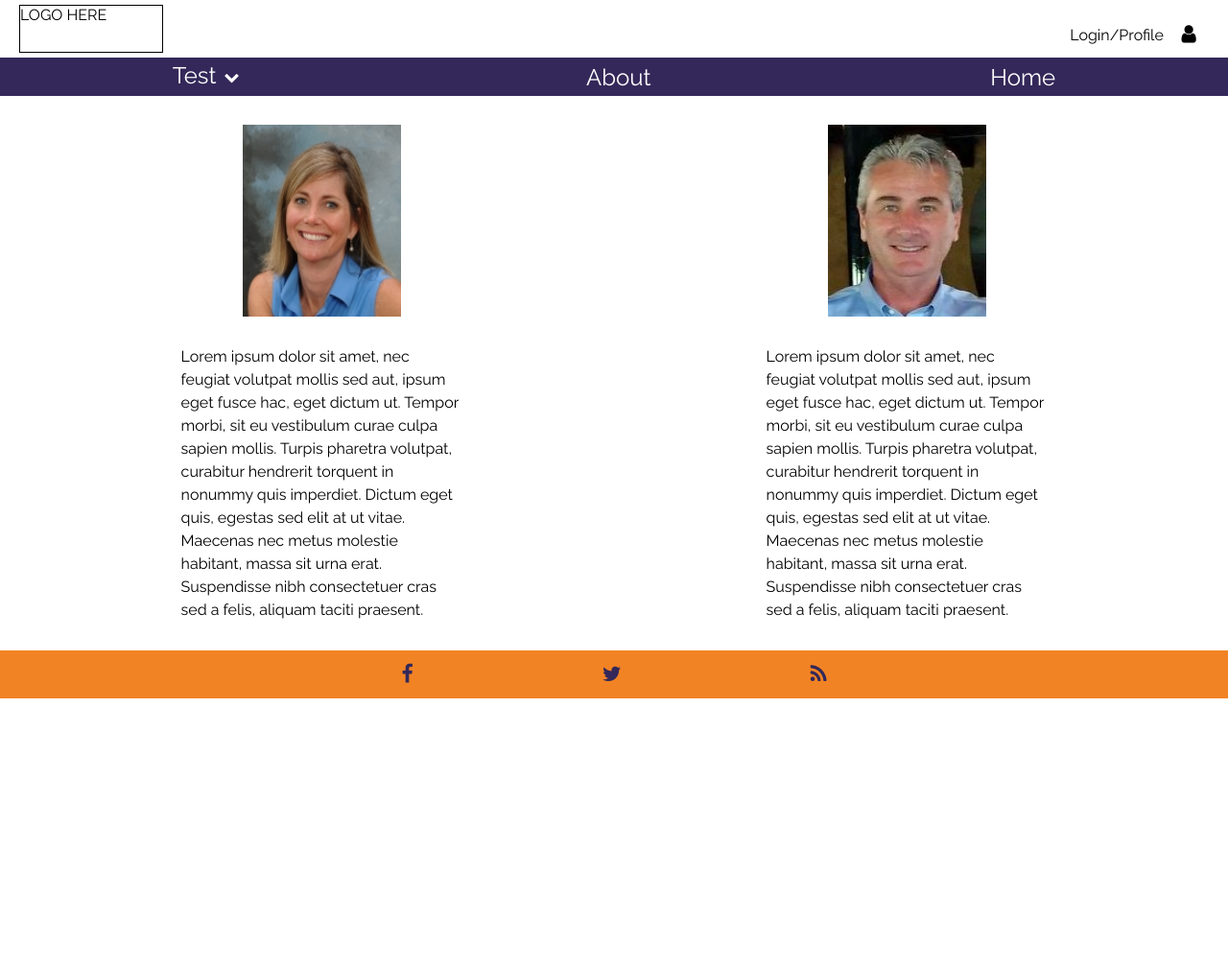
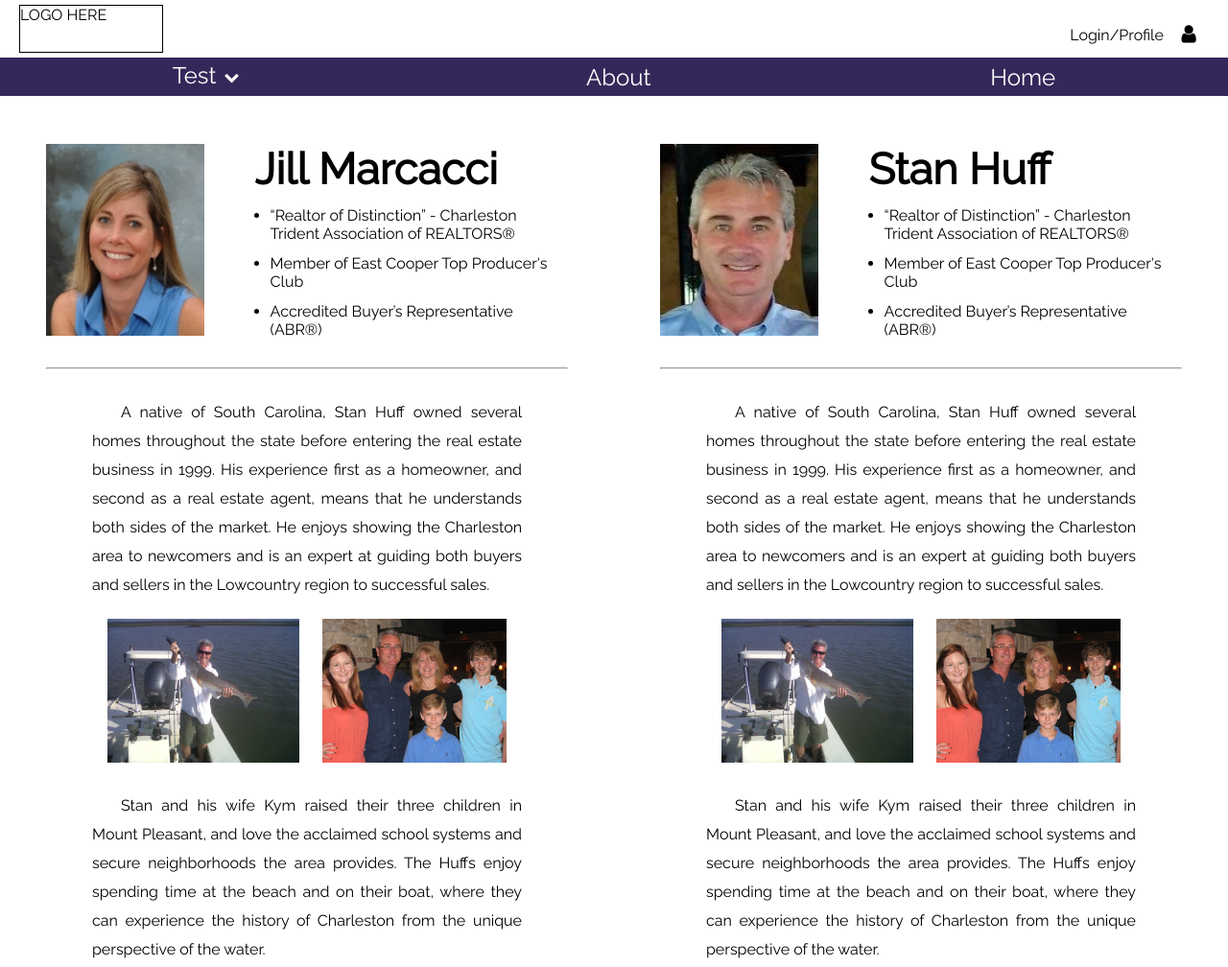
Before and after one commit to erinmeyers88/stanStyling, a plain HTML site: page about.html in a window 1280 px wide. Shown: the top 1008 px of the page at 96% size. Before the commit the page ends 800 px from the top, so only its background shows below. Drawn offline with Linux system fonts and the light colour scheme.

Commit message:
working on about layout and content

```diff
--- a/about.html
+++ b/about.html
@@ -19,30 +19,76 @@
 	<nav>
 		<div>
 			<h3>Test</h3><i class="fa fa-chevron-down"></i></div>
-		<a href="about.html"><div><h3>About</h3></div></a>
-		<a href="index.html"><div><h3>Home</h3></div></a>
+		<a href="about.html">
+			<div>
+				<h3>About</h3></div>
+		</a>
+		<a href="index.html">
+			<div>
+				<h3>Home</h3></div>
+		</a>
 	</nav>
 	<content>
 		<div class="aboutSection">
 			<div class="aboutPerson">
-				<img class="headshot" src="jillHeadshot.jpg" alt="">
-				<p>Lorem ipsum dolor sit amet, nec feugiat volutpat mollis sed aut, ipsum eget fusce hac, eget dictum ut. Tempor morbi,
-					sit eu vestibulum curae culpa sapien mollis. Turpis pharetra volutpat, curabitur hendrerit torquent in nonummy quis
-					imperdiet. Dictum eget quis, egestas sed elit at ut vitae. Maecenas nec metus molestie habitant, massa sit urna erat.
-					Suspendisse nibh consectetuer cras sed a felis, aliquam taciti praesent.
+				<div class="aboutPersonTop">
+					<img class="headshot" src="jillHeadshot.jpg" alt="">
+					<div class="nameAndAwards">
+						<h1>Jill Marcacci</h1>
+						<ul>
+							<li>“Realtor of Distinction” - Charleston Trident Association of REALTORS®</li>
+							<li>Member of East Cooper Top Producer's Club</li>
+							<li>Accredited Buyer’s Representative (ABR®) </li>
+						</ul>
+
+					</div>
+				</div>
+				<hr>
+				<p>A native of South Carolina, Stan Huff owned several homes throughout the state before entering the real estate business
+					in 1999. His experience first as a homeowner, and second as a real estate agent, means that he understands both sides
+					of the market. He enjoys showing the Charleston area to newcomers and is an expert at guiding both buyers and sellers
+					in the Lowcountry region to successful sales.
 				</p>
+				<div class="personalPics">
+					<img src="stanFish.jpg" alt="">
+					<img src="stanFamily.jpg" alt="">
+				</div>
+				<p>Stan and his wife Kym raised their three children in Mount Pleasant, and love the acclaimed school systems and secure
+					neighborhoods the area provides. The Huffs enjoy spending time at the beach and on their boat, where they can experience
+					the history of Charleston from the unique perspective of the water.</p>
 			</div>
 
+
+
 			<div class="aboutPerson">
-				<img class="headshot" src="stanHeadshot.jpg" alt="">
-				<p>Lorem ipsum dolor sit amet, nec feugiat volutpat mollis sed aut, ipsum eget fusce hac, eget dictum ut. Tempor morbi,
-					sit eu vestibulum curae culpa sapien mollis. Turpis pharetra volutpat, curabitur hendrerit torquent in nonummy quis
-					imperdiet. Dictum eget quis, egestas sed elit at ut vitae. Maecenas nec metus molestie habitant, massa sit urna erat.
-					Suspendisse nibh consectetuer cras sed a felis, aliquam taciti praesent.
+				<div class="aboutPersonTop">
+					<img class="headshot" src="stanHeadshot.jpg" alt="">
+					<div class="nameAndAwards">
+						<h1>Stan Huff</h1>
+						<ul>
+							<li>“Realtor of Distinction” - Charleston Trident Association of REALTORS®</li>
+							<li>Member of East Cooper Top Producer's Club</li>
+							<li>Accredited Buyer’s Representative (ABR®) </li>
+						</ul>
+
+					</div>
+				</div>
+				<hr>
+				<p>A native of South Carolina, Stan Huff owned several homes throughout the state before entering the real estate business
+					in 1999. His experience first as a homeowner, and second as a real estate agent, means that he understands both sides
+					of the market. He enjoys showing the Charleston area to newcomers and is an expert at guiding both buyers and sellers
+					in the Lowcountry region to successful sales.
 				</p>
+				<div class="personalPics">
+					<img src="stanFish.jpg" alt="">
+					<img src="stanFamily.jpg" alt="">
+				</div>
+				<p>Stan and his wife Kym raised their three children in Mount Pleasant, and love the acclaimed school systems and secure
+					neighborhoods the area provides. The Huffs enjoy spending time at the beach and on their boat, where they can experience
+					the history of Charleston from the unique perspective of the water.</p>
 			</div>
 		</div>
-
+		</div>
 	</content>
 	<footer>
 		<div class="footerIcons">
--- a/mystyles.css
+++ b/mystyles.css
@@ -278,7 +278,8 @@ footer {
 	flex-direction: row;
 	justify-content: space-around;
 	align-items: center;
-	margin: 30px;
+	margin-top: 50px;
+	margin-bottom: 50px;
 }
 
 .aboutPerson {
@@ -286,19 +287,62 @@ footer {
 	flex-direction: column;
 	align-content: center;
 	align-items: center;
-	width: 40%;
+	width: 50%;
 }
 
-.aboutPerson img {
-	height: 200px;
-	width: 165px;
+.aboutPersonTop {
+	display: flex;
+	flex-direction: row;
+	justify-content: space-between;
+	width: 85%;
+}
+
+.aboutPerson hr {
+	width: 85%;
+	margin-top: 30px;
 	margin-bottom: 30px;
 }
 
-.aboutPerson p {
+.nameAndAwards {
 	width: 60%;
+	height: 100%;
+}
+.nameAndAwards ul {
+	padding-left: 1em;
+	margin: 0;
+
 }
 
+ul li {
+	/*text-indent: -1em;*/
+	margin-top: 12px;
+}
+
+.headshot {
+	height: 200px;
+	width: 165px;
+}
+
+.aboutPerson p {
+	width: 70%;
+	line-height: 30px;
+	margin-bottom: 20px;
+	text-indent: 30px;
+	text-align: justify;
+}
+
+.personalPics {
+	display: flex;
+	flex-direction: row;
+	justify-content: space-between;
+	width: 65%;
+}
+
+.personalPics img {
+	height: 150px;
+	margin-bottom: 30px;
+
+}
 
 /*Media queries*/
 
@@ -310,6 +354,10 @@ footer {
 }
 
 @media (max-width: 954px) {
+
+	.homeTop {
+		justify-content: center;
+	}
 
 	.homeMiddle {
 		flex-direction: column;
@@ -328,9 +376,11 @@ footer {
 		width: 100%;
 		margin-bottom: 50px;
 	}
+
+
 }
 
-@media (max-width: 760px) {
+@media (max-width: 768px) {
 
 	h1 {
 		font-size: 40px;
@@ -350,7 +400,7 @@ footer {
 	}
 
 	.homeTop {
-		justify-content: center;
+		height: 450px;
 	}
 
 	.topRight {
@@ -377,6 +427,10 @@ footer {
 
 	h4 {
 		font-size: 16px;
+	}
+
+	.homeTop {
+		height: 425px;
 	}
 
 	.login {
@@ -430,6 +484,9 @@ footer {
 	height: 45px;
 	margin: 5px;
 	width: 120px;
+	}
+
+	.homeTop {
+		height: 375px;
+	}
 }
-
-}
--- a/styles.css
+++ b/styles.css
@@ -1,8 +1,7 @@
-* {margin: 0px;padding: 0px; font-family: 'Segoe UI', Tahoma, Geneva, Verdana, sans-serif;}
+* { margin: 0px; padding: 0px; }
+body { background: #E2DDCA url(/img/page_bg1.gif) repeat-x top center; font: 12px/18px arial, verdana, tahoma, sans-serif;text-align: center;color: #443939;}
 
-body { width: 100%;}
-
-h1,h2,h3,h4,h5,h6 { font-weight: normal;}
+h1,h2,h3,h4,h5,h6 { font-weight: normal; font-family: Georgia, "Times New Roman", Times, serif; }
 h1 { margin: 0px; line-height: 1; margin-bottom: 15px; }
 h2 { font-size: 1.5em; margin-bottom: 0.75em; }
 h3 { font-size: 1.3em; padding: 5px; line-height: 1; margin: 5px 0px; }
@@ -11,11 +10,13 @@ h5 { font-size: 1em; font-weight: bold; margin-bottom: 1.5em; }
 h6 { font-size: 1em; font-weight: bold; }
 h1 img, h2 img, h3 img,h4 img, h5 img, h6 img { margin: 0; }
 
-p           {font-size: 14px; margin: 0 0 1em; line-height: 18px; text-align: left;font-weight: 200;}
+p           { font-size: 12px; margin: 0 0 1em; line-height: 18px; text-align: left; }
 p img       { float: left; margin: 1.5em 1.5em 1.5em 0; padding: 0; }
 p img.right { float: right; margin: 1.5em 0 1.5em 1.5em; }
 
-a {color: black;}
+a:focus,
+a:hover     { color: #005062; text-decoration: none; }
+a           { color: #448786; text-decoration: underline; }
 
 blockquote  { margin: 1.5em; color: #666; font-style: italic; }
 strong      { font-weight: bold; }
@@ -58,31 +59,36 @@ dd          { margin-left: 1.5em;}
 .green { color: #50822d; }
 
 /* centers the layout */
-/*#centered { width: 100%; background: none; margin: 0 auto; text-align: left; }*/
-#centered-home { width: 100%; padding: 3%; display: flex; flex-direction: column;/* text-align: left; */justify-content: center;align-content: center;align-items: center;}
+#centered { width: 990px; background: none; margin: 0 auto; text-align: left; }
+#centered-home { width: 850px; background: none; margin: 0 auto; text-align: left; }
 
-#header { height: 70px; background-color: #0A43BF; display: flex; flex-direction: row; justify-content: flex-start; align-items: center;}
+#header { height: 97px; margin-bottom: 0px; background: url(/img/page_bg1.gif) repeat-x top center; }
 
-
+#header a#logo { font-style: italic; display: block; height: 107px; font-size: 12px; color: #fff; padding-top: 10px; text-decoration: none; }
+#header a#logo img { float:right; margin-right:20px; margin-top: 0px; }
+#header a#logo span { font: normal 16px Georgia, "Times New Roman", Times, serif; text-decoration: none; position:relative; top:26px; }
+#header a#logo span p{ font: normal 12px Georgia, "Times New Roman", Times, serif; text-decoration: none; font-style:italic; }
+#header span#hdrlinks a{ position: relative; padding: 3px 0px; color: #fff; top: -82px; left: 150px; width: 500px; text-align: center; font-size: 1.2em; }
+#header span#topright { position: relative; display: block; background: #142c63; padding: 7px 0px; color: #fff; top: -88px; left: 750px; width: 200px; text-align: center; font-size: 1.2em; }
 
 /* -------  NAVIGATION  ----------------- */
-#navigation {font-size: 1.2em; border-bottom: 1px solid black; color: #CA3B1E;}
-#navigation ul { display: table; margin: 0px; display: flex;flex-direction: row;justify-content: space-around; }
-#navigation ul li { padding-bottom: 5px; float: left; list-style: none;}
-#navigation ul li a {/* outline: none; *//* background: none; *//* text-decoration: none; *//* padding:5px; */}
-#navigation ul li a:hover {text-decoration: underline; background:none; }
+#navigation {font-size: 1.2em; line-height: 23px; margin: 0px 10px; margin-top: 0px; }
+#navigation ul { display: table; margin: 0px; }
+#navigation ul li { padding-bottom: 5px; float: left; list-style: none; margin-right: 5px; background: none; }
+#navigation ul li a { outline: none; background: none ;text-decoration: none;color: #4F2B11; padding:5px;}
+#navigation ul li a:hover {color: #4F2B11; text-decoration: underline; background:none; }
 
-/*dropdown*/
-#nav li ul {z-index: 9; display: flex; flex-direction: column; padding: 0px; margin: 0px; position: absolute; background-color: white; border: 1px solid black; width: 175px;left: -999em;text-align: left;}
-#nav li ul li { line-height: normal; float: none;margin: 0px; padding: 0px; width: 175px;background: none;}
-#nav li ul a { font-size: 11px; ;display: inherit;padding: 4px; border-bottom: 1px solid #4F2B11;text-decoration: none;}
+#nav a:hover { color: #4F2B11; text-decoration: underline; cursor: pointer; }
+#nav .current a { color: #4F2B11; text-decoration: underline; cursor: pointer; }
+#nav li:hover, #nav li.sfhover {position: static; color:#4F2B11; text-decoration: underline; cursor: pointer; }
+#nav li:hover a, #nav li.sfhover a {color:#4F2B11; cursor: pointer; background:#E2DDCA; }
+#nav li ul {z-index: 9;float: none;padding: 0px; margin: 0px; position: absolute;background: #E2DDCA;border: 1px solid #4F2B11;width: 175px;left: -999em;text-align: left;color: #4F2B11;}
+#nav li ul li { line-height: normal; float: none;margin: 0px; padding: 0px; width: 175px;background: none;color: #4F2B11;}
+#nav li ul a { font-size: 11px; background: #E2DDCA;color: #4F2B11;display: inherit;padding: 4px; border-bottom: 1px solid #4F2B11;text-decoration: none;}
+#nav li ul a:hover {background: #E2DDCA;color: #4F2B11;border-bottom: 1px solid #4F2B11;}
+#nav li ul ul {margin: -1.7em 0 0 175px;}
+#nav li:hover ul ul, #nav li.sfhover ul ul {left: -999em; color: #fff;}
 #nav li:hover ul, #nav li li:hover ul, #nav li.sfhover ul, #nav li li.sfhover ul {color: #4F2B11;left: auto;}
-
-.homePageImg {height: 200px; width: 400px; align-self: flex-start; margin-bottom: 20px;}
-
-
-.content { height: 900px; display: flex; flex-direction: column;text-align: left;/* justify-content: center; */align-content: center;align-items: center;}
-
 
 /* -------  TOP SECTION OF HOMEPAGE  ---- */
 #top { height: 222px; margin:0 20px 10px; }
@@ -195,15 +201,15 @@ dd          { margin-left: 1.5em;}
 #sidebar ul.linklist { clear: left; list-style: none; margin: 0px; padding: 0px; margin-bottom: 6px; }
 #sidebar ul.linklist li { border-bottom: 1px solid #ddd; font-size: 1em;}
 #sidebar ul.linklist li a { display: block; padding: 6px 5px; text-decoration: none; }
-/*#sidebar ul.linklist li:hover { color: #005062; text-decoration: none; }*/
-/*#sidebar ul.linklist li:hover a { color: #005062; text-decoration: none; }*/
+#sidebar ul.linklist li:hover { color: #005062; text-decoration: none; }
+#sidebar ul.linklist li:hover a { color: #005062; text-decoration: none; }
 
 /* Quick Links */
 #sideNav  ul { clear: left; list-style: none; margin: 0px; padding: 0px; margin-bottom: 6px; }
 #sideNav  ul li { border-bottom: 1px solid #ddd; font-size: 1em;}
 #sideNav  ul li a { display: block; padding: 6px 5px; text-decoration: none; }
-/*#sideNav  ul li:hover { color: #005062; text-decoration: none; }*/
-/*#sideNav  ul li:hover a { color: #005062; text-decoration: none; }*/
+#sideNav  ul li:hover { color: #005062; text-decoration: none; }
+#sideNav  ul li:hover a { color: #005062; text-decoration: none; }
 
 #sidebar  ul { clear: left; list-style: none; margin: 0px; padding: 0px; margin-bottom: 2px; }
 #sidebar  ul li a { display: block; padding: 3px 2px; text-decoration: none; color:#4F2B11; }
```
Also changed, not shown: stanFamily.jpg (added), stanFish.jpg (added), 1 other file.
